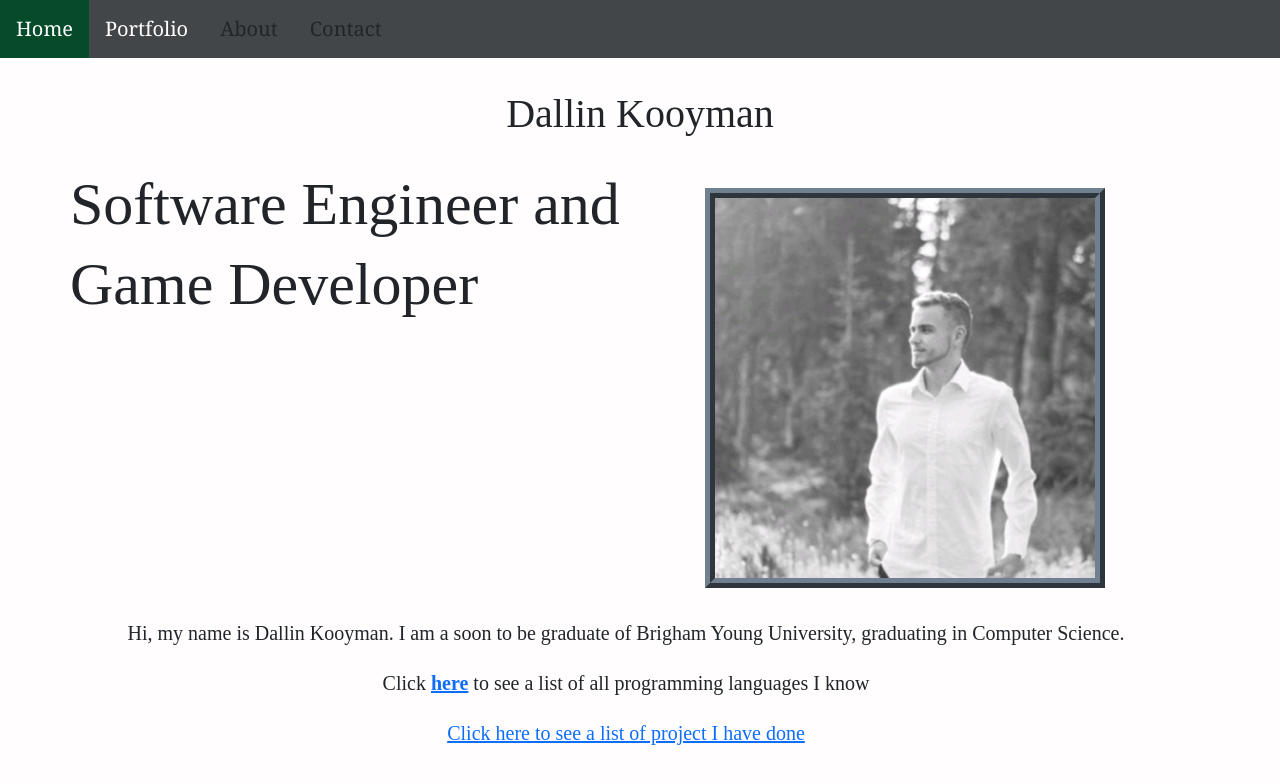
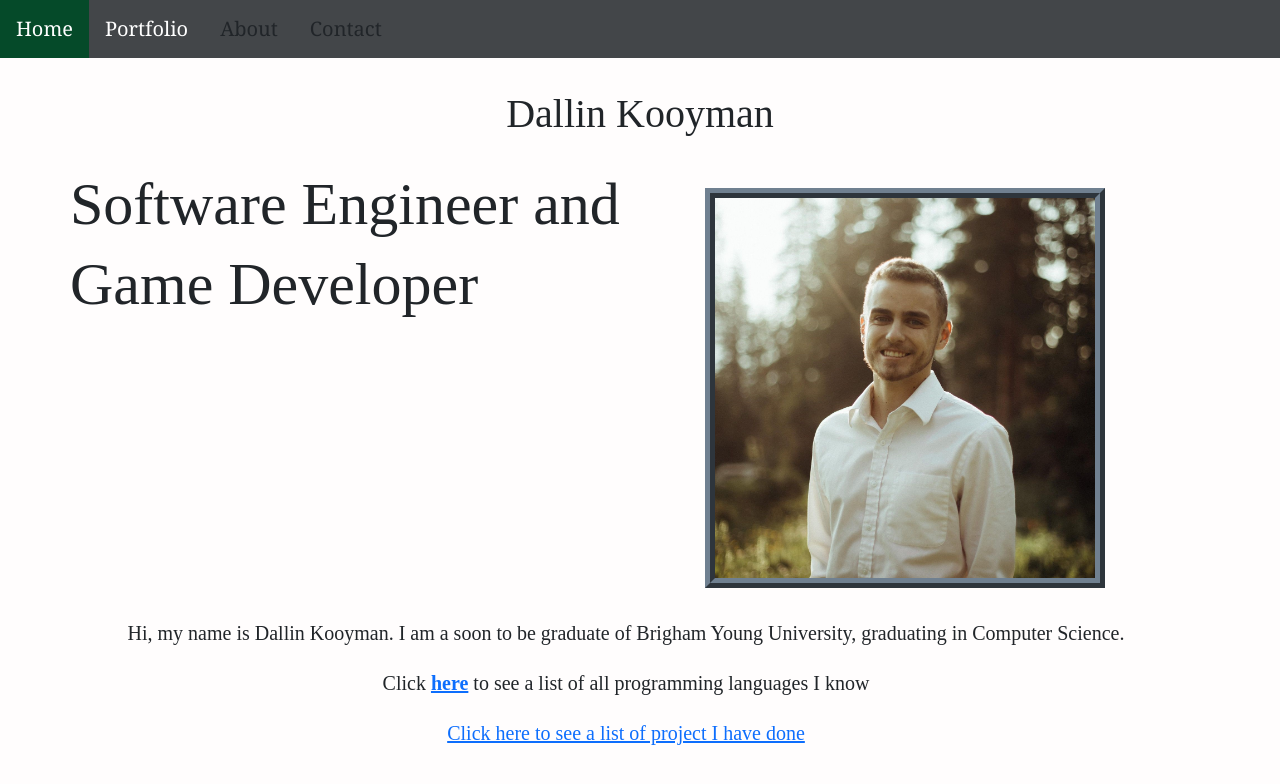
Before and after one commit to DallinKooyman/MySite, a plain HTML site: page index.html in a window 1280 px wide. Drawn offline with nearby package versions, Linux system fonts and the light colour scheme.

Commit message:
Update profile pic

```diff
--- a/index.html
+++ b/index.html
@@ -21,7 +21,7 @@
       </div>
       <div id="first-look">
         <div class="picture-holder">
-          <img id="profilepic" src='images/linkedin.jfif'/>
+          <img id="profilepic" src='images/profile_pic.jpg'/>
         </div>
         <div id="headers">
           <h2 id="title">Software Engineer and </h2>
```
Also changed, not shown: images/profile_pic.jpg (added).
